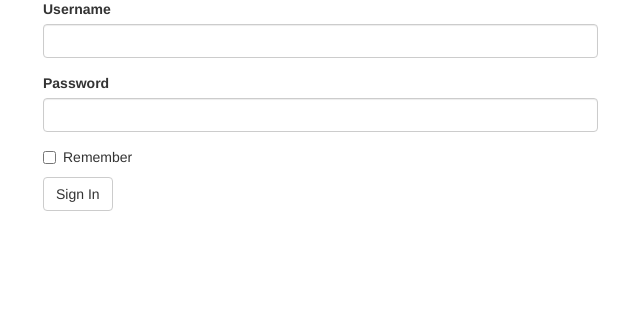
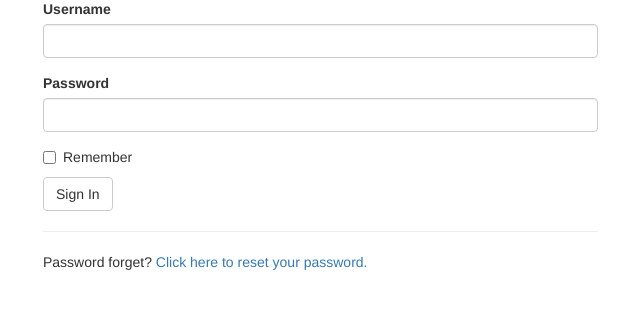
Before and after one commit to r07521709/Blog_Flask, a Flask app: page /login in a window 1280 px wide. Shown: the part 164-495 px from the top of the page, without its empty margins (27-667 px from the left). Run offline with Flask 2, Linux system fonts and the light colour scheme; some libraries are stand-ins or nearby versions.

Commit message:
feat: Add reset password.

```diff
--- a/app/__init__.py
+++ b/app/__init__.py
@@ -2,6 +2,7 @@ from flask import Flask
 from flask_bootstrap import Bootstrap
 from flask_bcrypt import Bcrypt
 from flask_login import LoginManager
+from flask_mail import Mail
 from flask_sqlalchemy import SQLAlchemy
 from config import Config
 
@@ -11,6 +12,7 @@ app.config.from_object(Config)
 bootstrap = Bootstrap(app)
 db = SQLAlchemy(app)
 bcrypt = Bcrypt(app)
+mail = Mail(app)
 login = LoginManager(app)
 login.login_view = 'login'
 login.login_message = 'You must login to access this page'
--- a/app/forms.py
+++ b/app/forms.py
@@ -30,3 +30,18 @@ class LoginForm(FlaskForm):
     password = PasswordField('Password', validators=[DataRequired(), Length(min=8, max=20)])
     remember = BooleanField('Remember')
     submit = SubmitField('Sign In')
+
+class PasswordResetRequestForm(FlaskForm):
+
+    email = StringField('Email', validators=[DataRequired(), Email()])
+    submit = SubmitField('Send')
+    def validate_email(self, email):
+        user = User.query.filter_by(email=email.data).first()
+        if not user:
+            raise ValidationError('Email not exists')
+
+class ResetPasswordForm(FlaskForm):
+
+    password = PasswordField('Password', validators=[DataRequired(), Length(min=8, max=20)])
+    confirm = PasswordField('Repeat Password', validators=[DataRequired(), EqualTo('password')])
+    submit = SubmitField('Reset Password')
--- a/app/routes.py
+++ b/app/routes.py
@@ -1,7 +1,8 @@
 from flask import render_template, flash, redirect, url_for, request
 from flask_login import login_user, login_required, current_user, logout_user
 from app import app, bcrypt, db
-from app.forms import RegisterForm, LoginForm
+from app.forms import RegisterForm, LoginForm, PasswordResetRequestForm, ResetPasswordForm
+from app.email import send_reset_password_mail
 from app.models import User
 
 @app.route('/')
@@ -52,3 +53,31 @@ def login():
 def logout():
     logout_user()
     return redirect(url_for('login'))
+
+@app.route('/send_password_reset_request', methods=['GET','POST'])
+def send_password_reset_request():
+    form = PasswordResetRequestForm()
+    if form.validate_on_submit():
+        email = form.email.data
+        user = User.query.filter_by(email=email).first()
+        token = user.generate_reset_password_token()
+        send_reset_password_mail(user, token)
+        flash('Password reset request mail is sent, please check your mailbox', category='info')
+    return render_template('send_password_reset_request.html', form=form)
+
+@app.route('/reset_password/<token>', methods=['GET','POST'])
+def reset_password(token):
+    if current_user.is_authenticated:
+        return redirect(url_for('index'))
+    form = ResetPasswordForm()
+    if form.validate_on_submit():
+        user = User.check_reset_password_token(token)
+        if user:
+            user.password = bcrypt.generate_password_hash(form.password.data)
+            db.session.commit()
+            flash('Your password reset is done, you can login with the new password now', category='info')
+            return redirect(url_for('login'))
+        else:
+            flash('The user is not exist.', category='info')
+            return redirect(url_for('login'))
+    return render_template('reset_password.html', form=form)
--- a/app/templates/login.html
+++ b/app/templates/login.html
@@ -9,4 +9,13 @@
             {{ wtf.quick_form(form) }}
         </div>
     </div>
+    <div class="row">
+        <div class="col-md-6">
+            <hr>
+            Password forget?
+            <a href="{{ url_for('send_password_reset_request') }}">
+                Click here to reset your password.
+            </a>
+        </div>
+    </div>
 {% endblock %}
--- a/requirements.txt
+++ b/requirements.txt
@@ -2,7 +2,9 @@ flask
 flask-bootstrap
 flask-bcrypt
 flask-login
+flask-mail
 flask-sqlalchemy
 flask-wtf
 wtforms
+PyJWT
 email_validator
```
Also changed, not shown: app/email.py (added, +16 -0 lines), app/models.py (+14 -0 lines), app/templates/reset_password.html (added, +12 -0 lines), app/templates/reset_password_mail.html (added, +11 -0 lines), app/templates/send_password_reset_request.html (added, +12 -0 lines), config.py (+10 -0 lines), app.db.
